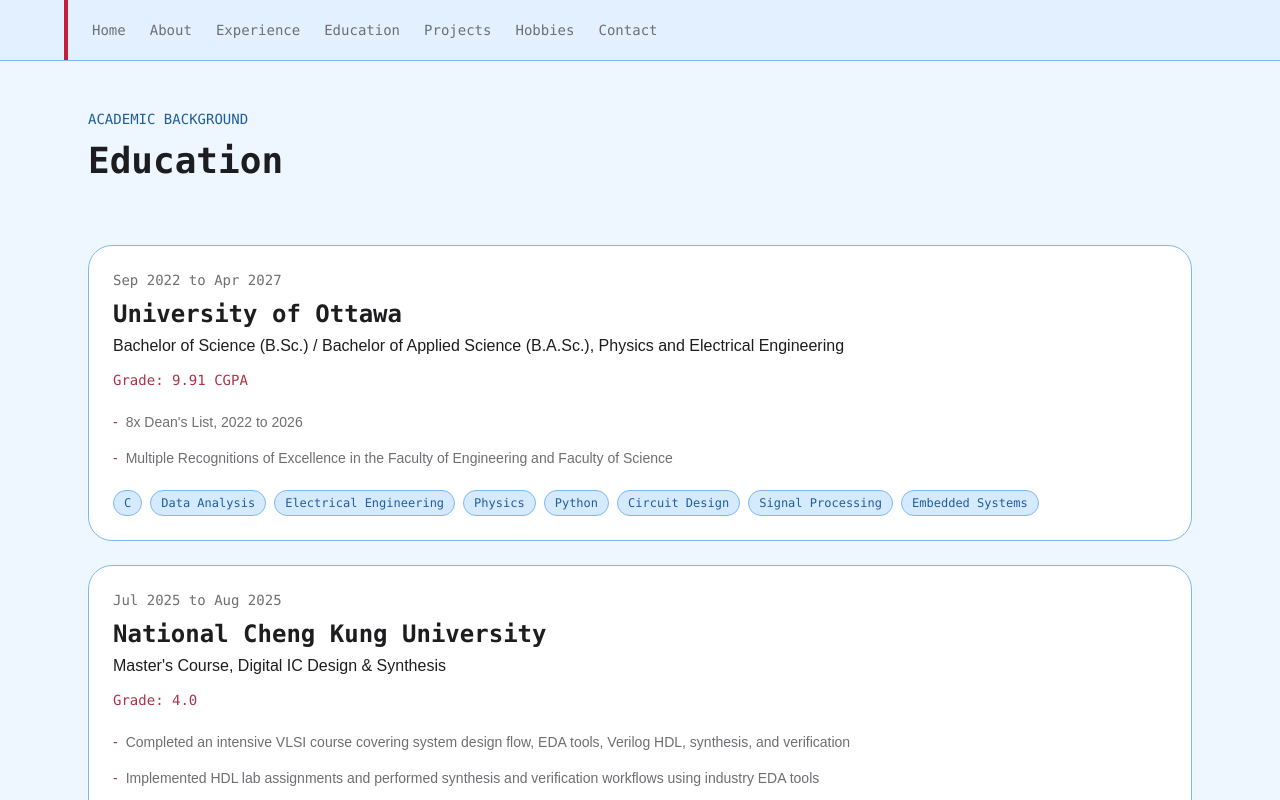
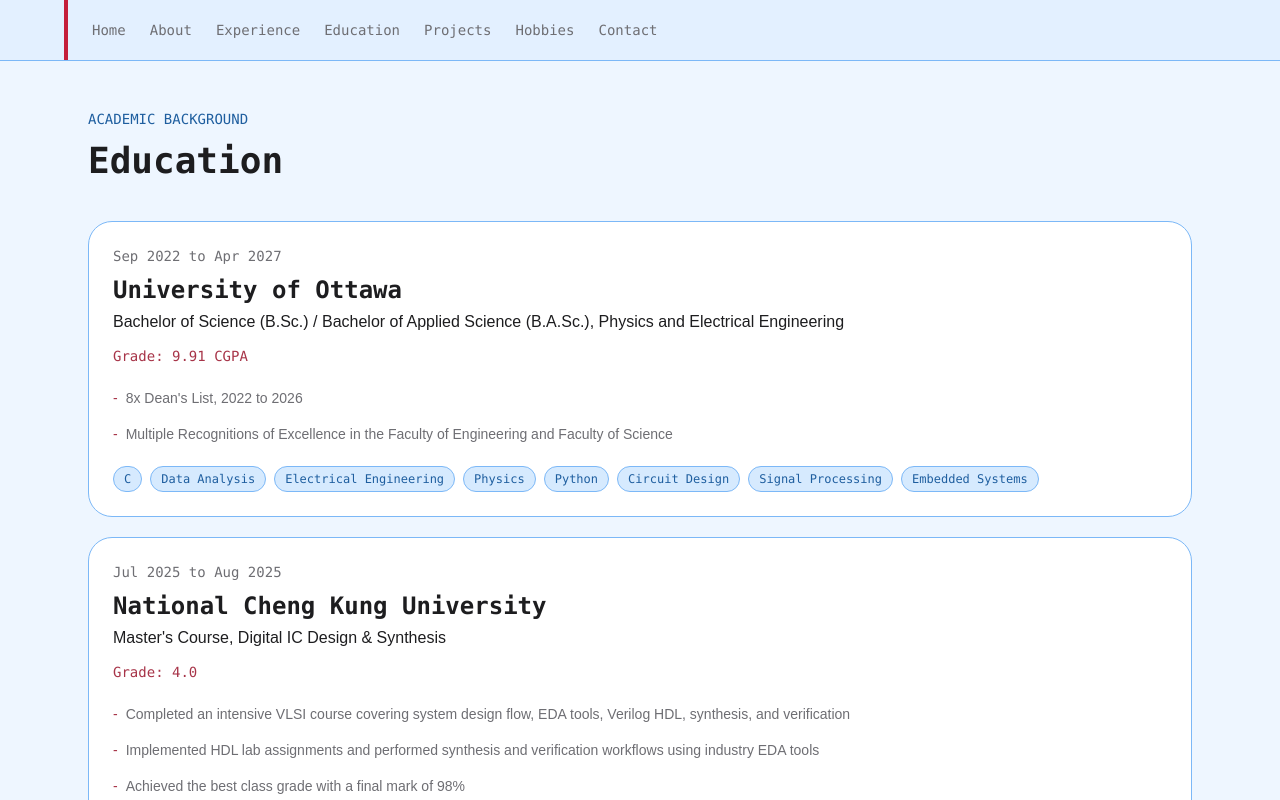
Before and after one commit to Zachary-Levesque/Portfolio, a Next.js app: page /education in a window 1280 px wide. Shown: the top 800 px of the page. Built offline with nearby package versions, Linux system fonts and the light colour scheme.

Commit message:
Update page.tsx

```diff
--- a/app/education/page.tsx
+++ b/app/education/page.tsx
@@ -3,7 +3,7 @@
 
 export default function EducationPage() {
   return (
-    <div className="space-y-16">
+    <div className="space-y-10">
       <section className="max-w-3xl">
         <p className="font-mono text-sm uppercase text-accent-muted">
           Academic background
@@ -13,7 +13,7 @@
         </h1>
       </section>
 
-      <section className="space-y-6">
+      <section className="space-y-5">
         {education.map((entry) => (
           <article
             key={`${entry.school}-${entry.credential}`}
```
